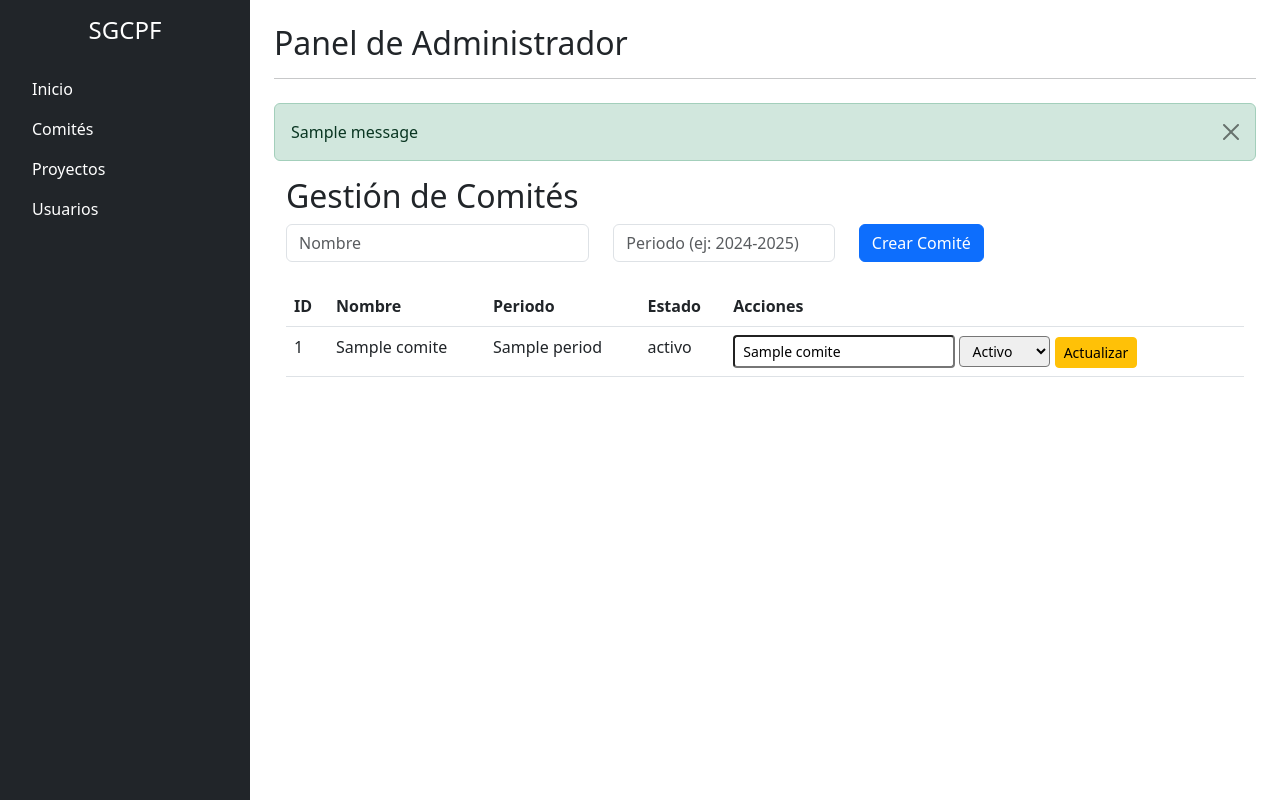
After one commit to p3p3p3k4z/ComiteEscolar, a Python web app: template app/templates/admin/comites.html in a window 1280 px wide. The commit adds this page. Run offline with Jinja, Linux system fonts and the light colour scheme; the template is opened without the code that fills it: most values are stand-ins (such as "Sample title", 1, 10 or a date in 2020); one stand-in notice (Sample message) is shown.

Commit message:
feat: Gestion de comite

```diff
--- a/app/login/templates/sesion_admin.html
+++ b/app/login/templates/sesion_admin.html
@@ -1,33 +1,68 @@
+<!-- login/templates/sesion_admin.html -->
 <!DOCTYPE html>
 <html lang="es">
 <head>
     <meta charset="UTF-8">
     <meta name="viewport" content="width=device-width, initial-scale=1.0">
-    <title>Dashboard Secretario - SGCPF</title>
-    <script src="https://cdn.tailwindcss.com"></script>
-    <style>
-        body {
-            font-family: 'Inter', sans-serif;
-            background-color: #f3f4f6;
-        }
-    </style>
+    <title>Panel de Administrador - SGCPF</title>
+    <!-- Bootstrap CSS (asegúrate de tenerlo en tu proyecto) -->
+    <link href="https://cdn.jsdelivr.net/npm/bootstrap@5.3.0/dist/css/bootstrap.min.css" rel="stylesheet">
+    <!-- Estilos personalizados -->
+    <link rel="stylesheet" href="{{ url_for('static', filename='css/admin.css') }}">
 </head>
-<body class="flex flex-col items-center justify-center min-h-screen p-4">
-    <div class="bg-white p-8 rounded-lg shadow-xl text-center max-w-2xl mx-auto">
-        <h1 class="text-4xl font-extrabold text-purple-700 mb-6">
-            Dashboard de admin
-        </h1>
-        <p class="text-xl text-gray-700 mb-8">
-            {{ message }}
-        </p>
-        <p class="text-lg text-gray-600 mb-8">
-            Aquí puedes ver el progreso de tus hijos y los comunicados del colegio.
-        </p>
+<body>
+    <div class="d-flex">
+        <!-- Menú Lateral -->
+        <div class="bg-dark text-white p-3" style="width: 250px; min-height: 100vh;">
+            <h4 class="text-center mb-4">SGCPF</h4>
+            <ul class="nav flex-column">
+                <li class="nav-item">
+                    <a class="nav-link text-white" href="{{ url_for('web.dashboard_admin') }}">Inicio</a>
+                </li>
+                <li class="nav-item">
+                    <a class="nav-link text-white active" href="{{ url_for('web.gestion_comites') }}">Comités</a>
+                </li>
+                <li class="nav-item">
+                    <a class="nav-link text-white" href="{{ url_for('web.gestion_proyectos') }}">Proyectos</a>
+                </li>
+                <li class="nav-item">
+                    <a class="nav-link text-white" href="#">Usuarios</a>
+                </li>
+            </ul>
+        </div>
 
-        <a href="{{ url_for('web.logout') }}"
-           class="inline-block bg-red-600 hover:bg-red-700 text-white font-bold py-2 px-4 rounded-lg transition duration-300 ease-in-out">
-            Cerrar Sesión
-        </a>
+        <!-- Contenido Principal -->
+        <div class="flex-grow-1 p-4">
+            <!-- Cabecera -->
+            <header class="mb-4">
+                <h2>{% block titulo %}Panel de Administrador{% endblock %}</h2>
+                <hr>
+            </header>
+
+            <!-- Mensajes Flash -->
+            {% with messages = get_flashed_messages(with_categories=true) %}
+                {% if messages %}
+                    {% for category, message in messages %}
+                        <div class="alert alert-{{ category }} alert-dismissible fade show">
+                            {{ message }}
+                            <button type="button" class="btn-close" data-bs-dismiss="alert"></button>
+                        </div>
+                    {% endfor %}
+                {% endif %}
+            {% endwith %}
+
+            <!-- Bloque de Contenido Dinámico -->
+            <main>
+                {% block content %}
+                    <!-- Aquí va el contenido específico de cada página -->
+                {% endblock %}
+            </main>
+        </div>
     </div>
+
+    <!-- Bootstrap JS y dependencias -->
+    <script src="https://cdn.jsdelivr.net/npm/bootstrap@5.3.0/dist/js/bootstrap.bundle.min.js"></script>
+    <!-- Scripts personalizados -->
+    <script src="{{ url_for('static', filename='js/admin.js') }}"></script>
 </body>
 </html>
--- /dev/null
+++ b/app/templates/admin/comites.html
@@ -0,0 +1,59 @@
+<!-- templates/admin/comites.html -->
+{% extends "login/templates/sesion_admin.html" %}  <!-- Ajusta según tu estructura -->
+
+{% block content %}
+<div class="container">
+    <h2>Gestión de Comités</h2>
+
+    <!-- Formulario para Crear/Editar -->
+    <form method="POST" class="mb-4">
+        <input type="hidden" name="operacion" value="crear">
+        <div class="row">
+            <div class="col-md-4">
+                <input type="text" name="nombre" class="form-control" placeholder="Nombre" required>
+            </div>
+            <div class="col-md-3">
+                <input type="text" name="periodo" class="form-control" placeholder="Periodo (ej: 2024-2025)" required>
+            </div>
+            <div class="col-md-2">
+                <button type="submit" class="btn btn-primary">Crear Comité</button>
+            </div>
+        </div>
+    </form>
+
+    <!-- Lista de Comités -->
+    <table class="table">
+        <thead>
+            <tr>
+                <th>ID</th>
+                <th>Nombre</th>
+                <th>Periodo</th>
+                <th>Estado</th>
+                <th>Acciones</th>
+            </tr>
+        </thead>
+        <tbody>
+            {% for comite in comites %}
+            <tr>
+                <td>{{ comite.id }}</td>
+                <td>{{ comite.name }}</td>
+                <td>{{ comite.period }}</td>
+                <td>{{ comite.status }}</td>
+                <td>
+                    <form method="POST" style="display:inline;">
+                        <input type="hidden" name="operacion" value="editar">
+                        <input type="hidden" name="id_comite" value="{{ comite.id }}">
+                        <input type="text" name="nombre" value="{{ comite.name }}" class="form-control-sm">
+                        <select name="status" class="form-control-sm">
+                            <option value="activo" {% if comite.status == 'activo' %}selected{% endif %}>Activo</option>
+                            <option value="inactivo" {% if comite.status == 'inactivo' %}selected{% endif %}>Inactivo</option>
+                        </select>
+                        <button type="submit" class="btn btn-sm btn-warning">Actualizar</button>
+                    </form>
+                </td>
+            </tr>
+            {% endfor %}
+        </tbody>
+    </table>
+</div>
+{% endblock %}
```
Also changed, not shown: app/modelos/comite.py (added, +12 -0 lines), app/repositorios/comite_repo.py (added, +28 -0 lines), app/servicios/comite_servicio.py (added, +26 -0 lines).
